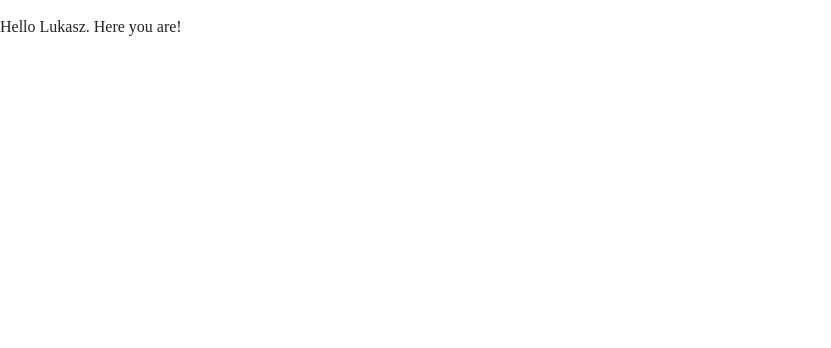
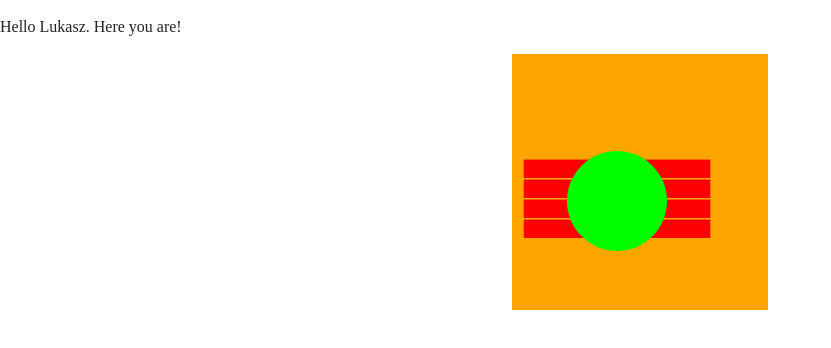
Before and after one commit to Coolxer/portf, a website: page index.html in a window 1280 px wide. Shown: the whole page, without its empty margins (0-831 px from the left). Drawn offline with nearby package versions, Linux system fonts and the light colour scheme.

Commit message:
added simple SVG structure

```diff
--- /dev/null
+++ b/css/style.css
@@ -0,0 +1,13 @@
+#container {
+    width: 20vw;
+    height: 20vw;
+
+    margin-left: auto;
+    margin-right: auto;
+
+    background-color: orange;
+}
+
+circle:hover {
+    fill: #0099ff;
+}
--- a/index.html
+++ b/index.html
@@ -13,7 +13,10 @@
   <link rel="stylesheet" href="css/normalize.css">
   <link rel="stylesheet" href="css/main.css">
 
+  <link rel="stylesheet" href="css/style.css">
+
   <meta name="theme-color" content="#fafafa">
+
 </head>
 
 <body>
@@ -23,6 +26,23 @@
 
   <p>Hello Lukasz. Here you are!</p>
 
+  <div id="container">
+    <svg width="200" height="200" xmlns:svg="http://www.w3.org/2000/svg" xmlns="http://www.w3.org/2000/svg">
+      <rect y="105.5584" x="105" height="18.441597" width="93.277061" id="first" fill="#ff0000" stroke-width="0.4" />
+      <rect y="125.5584" x="105" height="18.441597" width="93.277061" id="second" fill="#ff0000" stroke-width="0.4" />
+      <rect y="145.55841" x="105" height="18.441597" width="93.277061" id="rect8309-7" fill="#ff0000" stroke-width="0.4" />
+      <rect y="165.55841" x="104.99999" height="18.441597" width="93.277061" id="rect8309-7-1" fill="#ff0000" stroke-width="0.4" />
+      <rect y="105.55841" x="11.722931" height="18.441597" width="93.277069" id="rect8309-3" fill="#ff0000" stroke-width="0.4" />
+      <rect y="125.55841" x="11.722931" height="18.441597" width="93.277069" id="rect8309-1-4" fill="#ff0000" stroke-width="0.4" />
+      <rect y="145.55843" x="11.722931" height="18.441597" width="93.277069" id="rect8309-7-6" fill="#ff0000" stroke-width="0.4" />
+      <rect y="165.55843" x="11.722923" height="18.441597" width="93.277069" id="rect8309-7-1-6" fill="#ff0000" stroke-width="0.4" />
+      <circle r="50" cy="147" cx="105" fill="#00ff00" stroke-width="0.4" />
+    </svg>
+  </div>
+    <!-- <svg width="100" height="100">
+      <circle cx="50" cy="50" r="40" stroke="green" stroke-width="4" fill="yellow" />
+    </svg>
+   -->
 
   <script src="js/vendor/modernizr-3.6.0.min.js"></script>
   <script src="https://code.jquery.com/jquery-3.3.1.min.js" integrity="sha256-FgpCb/KJQlLNfOu91ta32o/NMZxltwRo8QtmkMRdAu8=" crossorigin="anonymous"></script>
```
Also changed, not shown: svg/drawing.svg (added), 1 other file.
